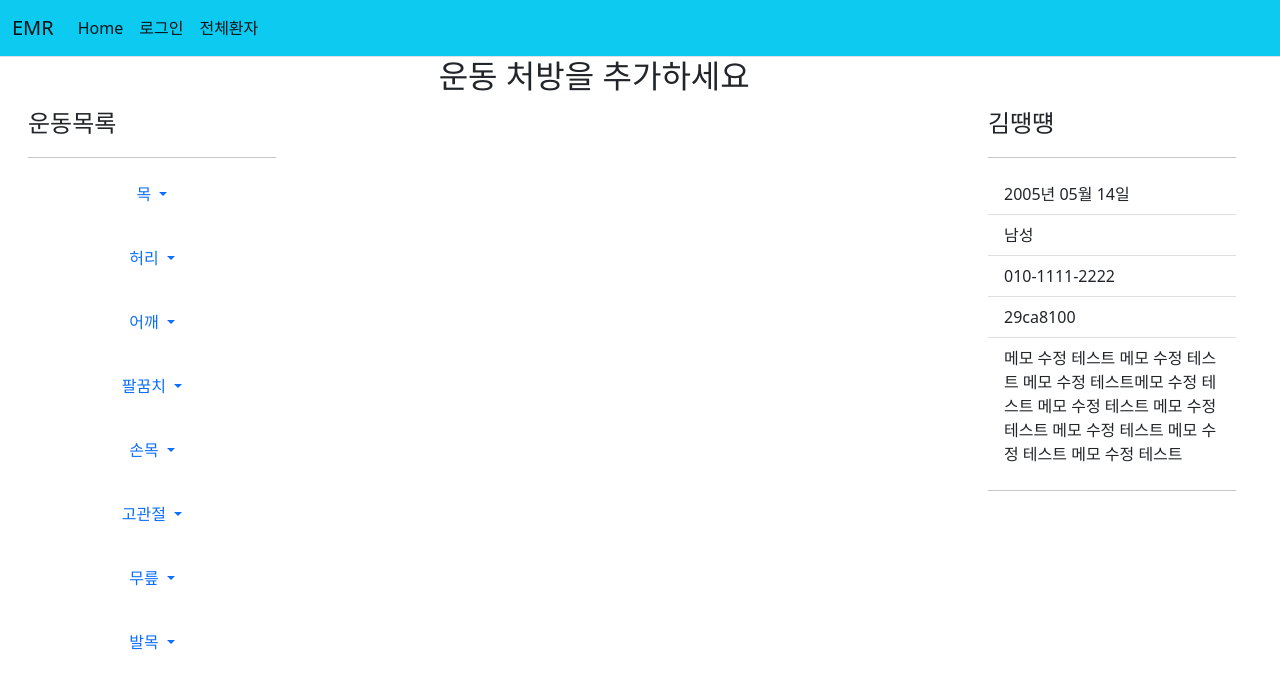
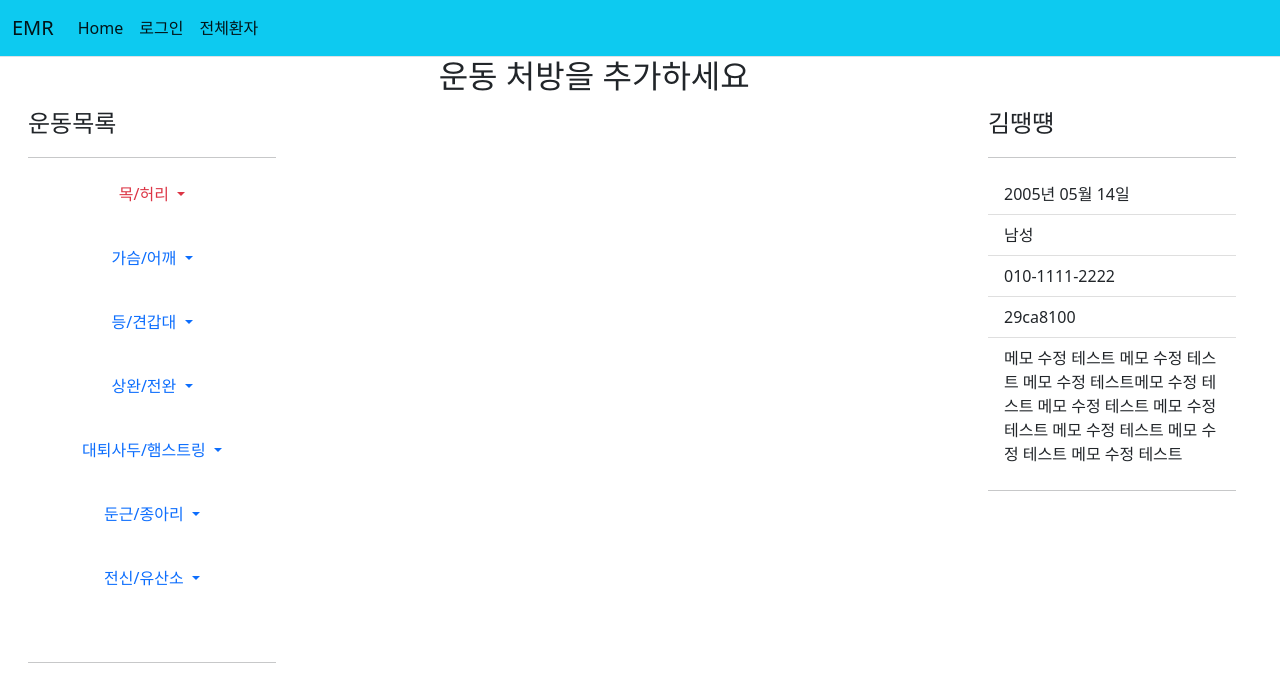
Before and after one commit to mongsam2/emr, a Django app: page /patient/29ca8100-53e0-4758-bd0f-7790a15ad114/exercise/ in a window 1280 px wide. Shown: the top 695 px of the page. Run offline with Django 4.2, Linux system fonts and the light colour scheme; data comes from the database, SQL or seed files in the repository; both versions use the stored data as it was after the commit; some libraries are stand-ins or nearby versions.

Commit message:
exercise_list_fix

```diff
--- a/patient/admin.py
+++ b/patient/admin.py
@@ -1,5 +1,4 @@
 from django.contrib import admin
-
 from .models import *
 
 # Register your models here.
--- a/patient/models.py
+++ b/patient/models.py
@@ -22,7 +22,7 @@ class Patient2(models.Model):
     memo = models.TextField(default='memo')
 
     def __str__(self):
-        return self.name + ' ' + self.front_resident +' ' + back(self.back_resident)
+        return self.name + ' ' + self.front_resident +' ' + back(self.back_resident) + ' ' + self.id[:2]
 
 
 '''class ExerciseList(models.Model):
@@ -90,6 +90,9 @@ class ExerciseType(models.Model):
 class Part(models.Model):
     part = models.CharField(primary_key=True, max_length=10)
 
+    def __str__(self):
+        return self.part
+
 class Motion(models.Model):
     motion = models.CharField(primary_key=True, max_length=8)
 
--- a/patient/views.py
+++ b/patient/views.py
@@ -51,7 +51,7 @@ def exercise_add(request, patient_id, part, type):
     patient = get_object_or_404(Patient2, pk=patient_id)
     part = get_object_or_404(Part, pk=part)
     type = get_object_or_404(ExerciseType, pk=type)
-    exercises = Exercise.objects.filter(part='목', type='스트레칭')
+    exercises = Exercise.objects.filter(part=part, type=type)
     exercise_list = ExerciseList.objects.filter(patient=patient_id)
     context = {'patient':patient, 'part':part, 'type':type, 'exercises':exercises, 'exercise_list':exercise_list}
     return render(request, 'patient/exercise_add.html', context)
--- a/templates/patient/exercise.html
+++ b/templates/patient/exercise.html
@@ -10,100 +10,89 @@
         <hr>
         <ul class="nav nav-pills flex-column mb-auto text-center">
           <li>
-            <a href="#" class="nav-link align-items-center text-decoration-none dropdown-toggle" data-bs-toggle="dropdown" aria-expanded="false">
-              목
+            <a href="#" class="nav-link text-danger align-items-center text-decoration-none dropdown-toggle" data-bs-toggle="dropdown" aria-expanded="false">
+              목/허리
             </a>
             <ul class="dropdown-menu text-small shadow">
-              <li><a class="dropdown-item" href="{% url 'patient:exercise_add' patient_id=patient.id part='목' type='스트레칭' %}">스트레칭</a></li>
-              <li><a class="dropdown-item" href="{% url 'patient:exercise_add' patient_id=patient.id part='목' type='가동성 운동' %}">가동성 운동</a></li>
-              <li><a class="dropdown-item" href="{% url 'patient:exercise_add' patient_id=patient.id part='목' type='소도구' %}">소도구</a></li>
-              <li><a class="dropdown-item" href="{% url 'patient:exercise_add' patient_id=patient.id part='목' type='근력 운동' %}">근력 운동</a></li>
+              <li><a class="dropdown-item" href="{% url 'patient:exercise_add' patient_id=patient.id part='목-허리' type='스트레칭' %}">스트레칭</a></li>
+              <li><a class="dropdown-item" href="{% url 'patient:exercise_add' patient_id=patient.id part='목-허리' type='가동성 운동' %}">가동성 운동</a></li>
+              <li><a class="dropdown-item" href="{% url 'patient:exercise_add' patient_id=patient.id part='목-허리' type='소도구' %}">소도구</a></li>
+              <li><a class="dropdown-item" href="{% url 'patient:exercise_add' patient_id=patient.id part='목-허리' type='근력 운동' %}">근력 운동</a></li>
             </ul>
           </li>
           <br>
           <li>
             <a href="#" class="nav-link align-items-center text-decoration-none dropdown-toggle" data-bs-toggle="dropdown" aria-expanded="false">
-              허리
+              가슴/어깨
             </a>
             <ul class="dropdown-menu text-small shadow">
-              <li><a class="dropdown-item" href="{% url 'patient:exercise_add' patient_id=patient.id part='허리' type='스트레칭' %}">스트레칭</a></li>
-              <li><a class="dropdown-item" href="{% url 'patient:exercise_add' patient_id=patient.id part='허리' type='가동성 운동' %}">가동성 운동</a></li>
-              <li><a class="dropdown-item" href="{% url 'patient:exercise_add' patient_id=patient.id part='허리' type='소도구' %}">소도구</a></li>
-              <li><a class="dropdown-item" href="{% url 'patient:exercise_add' patient_id=patient.id part='허리' type='근력 운동' %}">근력 운동</a></li>
+              <li><a class="dropdown-item" href="{% url 'patient:exercise_add' patient_id=patient.id part='가슴-어깨' type='스트레칭' %}">스트레칭</a></li>
+              <li><a class="dropdown-item" href="{% url 'patient:exercise_add' patient_id=patient.id part='가슴-어깨' type='가동성 운동' %}">가동성 운동</a></li>
+              <li><a class="dropdown-item" href="{% url 'patient:exercise_add' patient_id=patient.id part='가슴-어깨' type='소도구' %}">소도구</a></li>
+              <li><a class="dropdown-item" href="{% url 'patient:exercise_add' patient_id=patient.id part='가슴-어깨' type='근력 운동' %}">근력 운동</a></li>
             </ul>
           </li>
           <br>
           <li>
             <a href="#" class="nav-link align-items-center text-decoration-none dropdown-toggle" data-bs-toggle="dropdown" aria-expanded="false">
-              어깨
+              등/견갑대
             </a>
             <ul class="dropdown-menu text-small shadow">
-              <li><a class="dropdown-item" href="{% url 'patient:exercise_add' patient_id=patient.id part='어깨' type='스트레칭' %}">스트레칭</a></li>
-              <li><a class="dropdown-item" href="{% url 'patient:exercise_add' patient_id=patient.id part='어깨' type='가동성 운동' %}">가동성 운동</a></li>
-              <li><a class="dropdown-item" href="{% url 'patient:exercise_add' patient_id=patient.id part='어깨' type='소도구' %}">소도구</a></li>
-              <li><a class="dropdown-item" href="{% url 'patient:exercise_add' patient_id=patient.id part='어깨' type='근력 운동' %}">근력 운동</a></li>
+              <li><a class="dropdown-item" href="{% url 'patient:exercise_add' patient_id=patient.id part='등-견갑대' type='스트레칭' %}">스트레칭</a></li>
+              <li><a class="dropdown-item" href="{% url 'patient:exercise_add' patient_id=patient.id part='등-견갑대' type='가동성 운동' %}">가동성 운동</a></li>
+              <li><a class="dropdown-item" href="{% url 'patient:exercise_add' patient_id=patient.id part='등-견갑대' type='소도구' %}">소도구</a></li>
+              <li><a class="dropdown-item" href="{% url 'patient:exercise_add' patient_id=patient.id part='등-견갑대' type='근력 운동' %}">근력 운동</a></li>
             </ul>
           </li>
           <br>
           <li>
             <a href="#" class="nav-link align-items-center text-decoration-none dropdown-toggle" data-bs-toggle="dropdown" aria-expanded="false">
-              팔꿈치
+              상완/전완
             </a>
             <ul class="dropdown-menu text-small shadow">
-              <li><a class="dropdown-item" href="{% url 'patient:exercise_add' patient_id=patient.id part='팔꿈치' type='스트레칭' %}">스트레칭</a></li>
-              <li><a class="dropdown-item" href="{% url 'patient:exercise_add' patient_id=patient.id part='팔꿈치' type='가동성 운동' %}">가동성 운동</a></li>
-              <li><a class="dropdown-item" href="{% url 'patient:exercise_add' patient_id=patient.id part='팔꿈치' type='소도구' %}">소도구</a></li>
-              <li><a class="dropdown-item" href="{% url 'patient:exercise_add' patient_id=patient.id part='팔꿈치' type='근력 운동' %}">근력 운동</a></li>
+              <li><a class="dropdown-item" href="{% url 'patient:exercise_add' patient_id=patient.id part='상완-전완' type='스트레칭' %}">스트레칭</a></li>
+              <li><a class="dropdown-item" href="{% url 'patient:exercise_add' patient_id=patient.id part='상완-전완' type='가동성 운동' %}">가동성 운동</a></li>
+              <li><a class="dropdown-item" href="{% url 'patient:exercise_add' patient_id=patient.id part='상완-전완' type='소도구' %}">소도구</a></li>
+              <li><a class="dropdown-item" href="{% url 'patient:exercise_add' patient_id=patient.id part='상완-전완' type='근력 운동' %}">근력 운동</a></li>
             </ul>
           </li>
           <br>
           <li>
             <a href="#" class="nav-link align-items-center text-decoration-none dropdown-toggle" data-bs-toggle="dropdown" aria-expanded="false">
-              손목
+              대퇴사두/햄스트링
             </a>
             <ul class="dropdown-menu text-small shadow">
-              <li><a class="dropdown-item" href="{% url 'patient:exercise_add' patient_id=patient.id part='손목' type='스트레칭' %}">스트레칭</a></li>
-              <li><a class="dropdown-item" href="{% url 'patient:exercise_add' patient_id=patient.id part='손목' type='가동성 운동' %}">가동성 운동</a></li>
-              <li><a class="dropdown-item" href="{% url 'patient:exercise_add' patient_id=patient.id part='손목' type='소도구' %}">소도구</a></li>
-              <li><a class="dropdown-item" href="{% url 'patient:exercise_add' patient_id=patient.id part='손목' type='근력 운동' %}">근력 운동</a></li>
+              <li><a class="dropdown-item" href="{% url 'patient:exercise_add' patient_id=patient.id part='대퇴사두-햄스트링' type='스트레칭' %}">스트레칭</a></li>
+              <li><a class="dropdown-item" href="{% url 'patient:exercise_add' patient_id=patient.id part='대퇴사두-햄스트링' type='가동성 운동' %}">가동성 운동</a></li>
+              <li><a class="dropdown-item" href="{% url 'patient:exercise_add' patient_id=patient.id part='대퇴사두-햄스트링' type='소도구' %}">소도구</a></li>
+              <li><a class="dropdown-item" href="{% url 'patient:exercise_add' patient_id=patient.id part='대퇴사두-햄스트링' type='근력 운동' %}">근력 운동</a></li>
             </ul>
           </li>
           <br>
           <li>
             <a href="#" class="nav-link align-items-center text-decoration-none dropdown-toggle" data-bs-toggle="dropdown" aria-expanded="false">
-              고관절
+              둔근/종아리
             </a>
             <ul class="dropdown-menu text-small shadow">
-              <li><a class="dropdown-item" href="{% url 'patient:exercise_add' patient_id=patient.id part='고관절' type='스트레칭' %}">스트레칭</a></li>
-              <li><a class="dropdown-item" href="{% url 'patient:exercise_add' patient_id=patient.id part='고관절' type='가동성 운동' %}">가동성 운동</a></li>
-              <li><a class="dropdown-item" href="{% url 'patient:exercise_add' patient_id=patient.id part='고관절' type='소도구' %}">소도구</a></li>
-              <li><a class="dropdown-item" href="{% url 'patient:exercise_add' patient_id=patient.id part='고관절' type='근력 운동' %}">근력 운동</a></li>
+              <li><a class="dropdown-item" href="{% url 'patient:exercise_add' patient_id=patient.id part='둔근-종아리' type='스트레칭' %}">스트레칭</a></li>
+              <li><a class="dropdown-item" href="{% url 'patient:exercise_add' patient_id=patient.id part='둔근-종아리' type='가동성 운동' %}">가동성 운동</a></li>
+              <li><a class="dropdown-item" href="{% url 'patient:exercise_add' patient_id=patient.id part='둔근-종아리' type='소도구' %}">소도구</a></li>
+              <li><a class="dropdown-item" href="{% url 'patient:exercise_add' patient_id=patient.id part='둔근-종아리' type='근력 운동' %}">근력 운동</a></li>
             </ul>
           </li>
           <br>
           <li>
             <a href="#" class="nav-link align-items-center text-decoration-none dropdown-toggle" data-bs-toggle="dropdown" aria-expanded="false">
-              무릎
+              전신/유산소
             </a>
             <ul class="dropdown-menu text-small shadow">
-              <li><a class="dropdown-item" href="{% url 'patient:exercise_add' patient_id=patient.id part='무릎' type='스트레칭' %}">스트레칭</a></li>
-              <li><a class="dropdown-item" href="{% url 'patient:exercise_add' patient_id=patient.id part='무릎' type='가동성 운동' %}">가동성 운동</a></li>
-              <li><a class="dropdown-item" href="{% url 'patient:exercise_add' patient_id=patient.id part='무릎' type='소도구' %}">소도구</a></li>
-              <li><a class="dropdown-item" href="{% url 'patient:exercise_add' patient_id=patient.id part='무릎' type='근력 운동' %}">근력 운동</a></li>
+              <li><a class="dropdown-item" href="{% url 'patient:exercise_add' patient_id=patient.id part='전신-유산소' type='스트레칭' %}">스트레칭</a></li>
+              <li><a class="dropdown-item" href="{% url 'patient:exercise_add' patient_id=patient.id part='전신-유산소' type='가동성 운동' %}">가동성 운동</a></li>
+              <li><a class="dropdown-item" href="{% url 'patient:exercise_add' patient_id=patient.id part='전신-유산소' type='소도구' %}">소도구</a></li>
+              <li><a class="dropdown-item" href="{% url 'patient:exercise_add' patient_id=patient.id part='전신-유산소' type='근력 운동' %}">근력 운동</a></li>
             </ul>
           </li>
           <br>
-          <li>
-            <a href="#" class="nav-link align-items-center text-decoration-none dropdown-toggle" data-bs-toggle="dropdown" aria-expanded="false">
-              발목
-            </a>
-            <ul class="dropdown-menu text-small shadow">
-              <li><a class="dropdown-item" href="{% url 'patient:exercise_add' patient_id=patient.id part='발목' type='스트레칭' %}">스트레칭</a></li>
-              <li><a class="dropdown-item" href="{% url 'patient:exercise_add' patient_id=patient.id part='발목' type='가동성 운동' %}">가동성 운동</a></li>
-              <li><a class="dropdown-item" href="{% url 'patient:exercise_add' patient_id=patient.id part='발목' type='소도구' %}">소도구</a></li>
-              <li><a class="dropdown-item" href="{% url 'patient:exercise_add' patient_id=patient.id part='발목' type='근력 운동' %}">근력 운동</a></li>
-            </ul>
-          </li>
           <br>
         </ul>
         <hr>
```
Also changed, not shown: templates/patient/exercise_add.html (+38 -50 lines), templates/patient/patient_list.html (+7 -2 lines), db.sqlite3.
